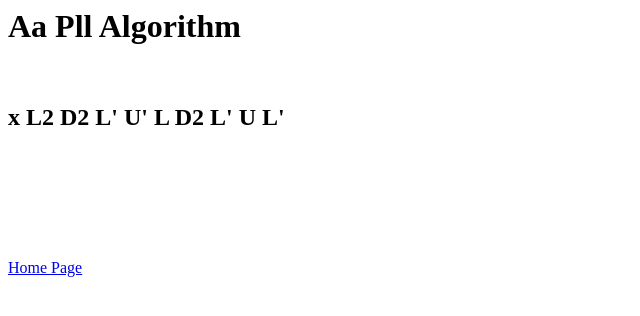
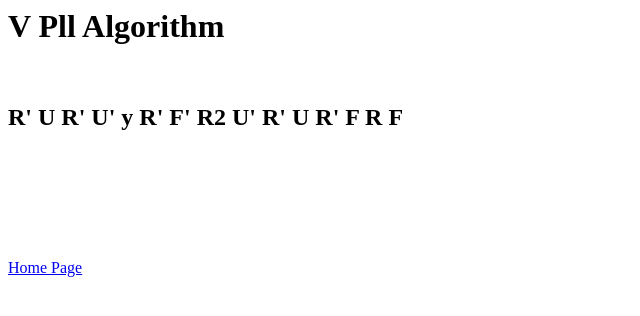
Before and after one commit to NoaSereni/Hello-World-2025, a plain HTML site: page V.html in a window 1280 px wide. Shown: the whole page, without its empty margins (0-640 px from the left). Drawn offline with Linux system fonts and the light colour scheme.

Commit message:
Update V.html

```diff
--- a/V.html
+++ b/V.html
@@ -1,11 +1,11 @@
 <html>
   <head>
-    <title>Cfop Aa</title>
+    <title>Cfop V</title>
   </head>
 
   <body>
-    <h1>Aa Pll Algorithm</h1> <br/>
-    <h2>x L2 D2 L' U' L D2 L' U L'</h2> <br/>
+    <h1>V Pll Algorithm</h1> <br/>
+    <h2>R' U R' U' y R' F' R2 U' R' U R' F R F</h2> <br/>
     <br/>
     <br/>
     <br/>
```
